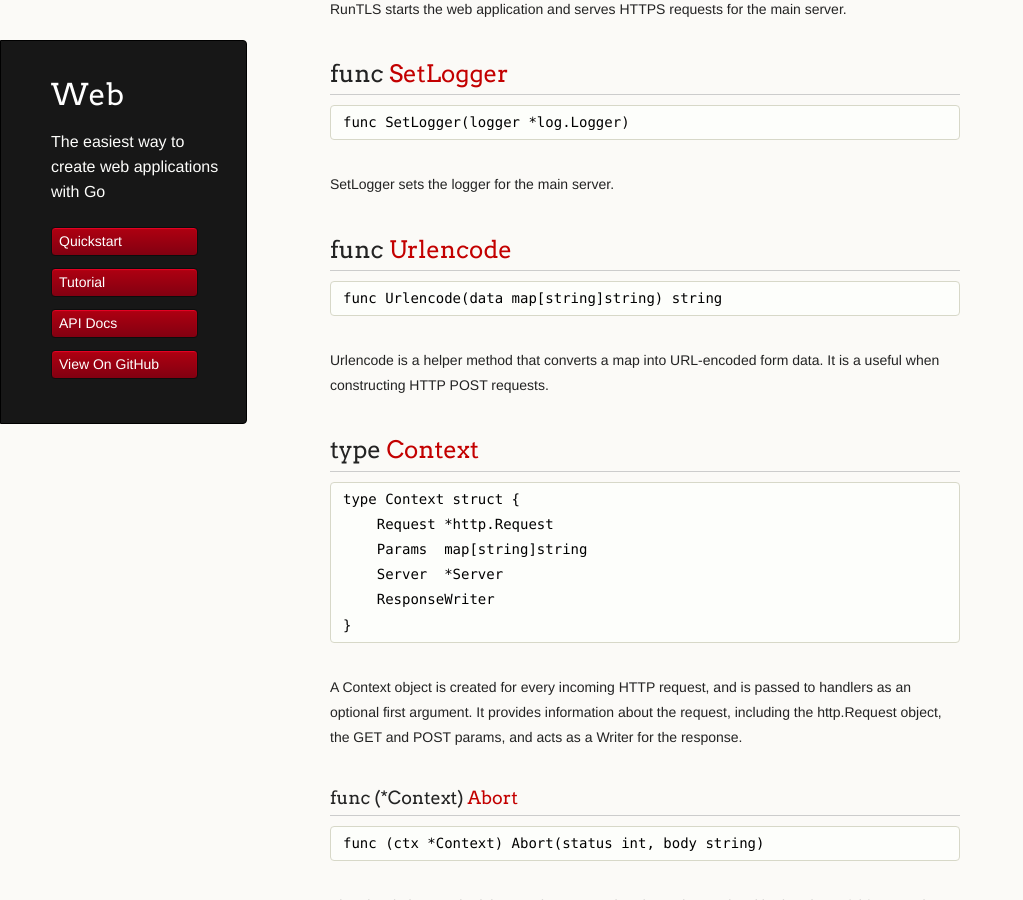
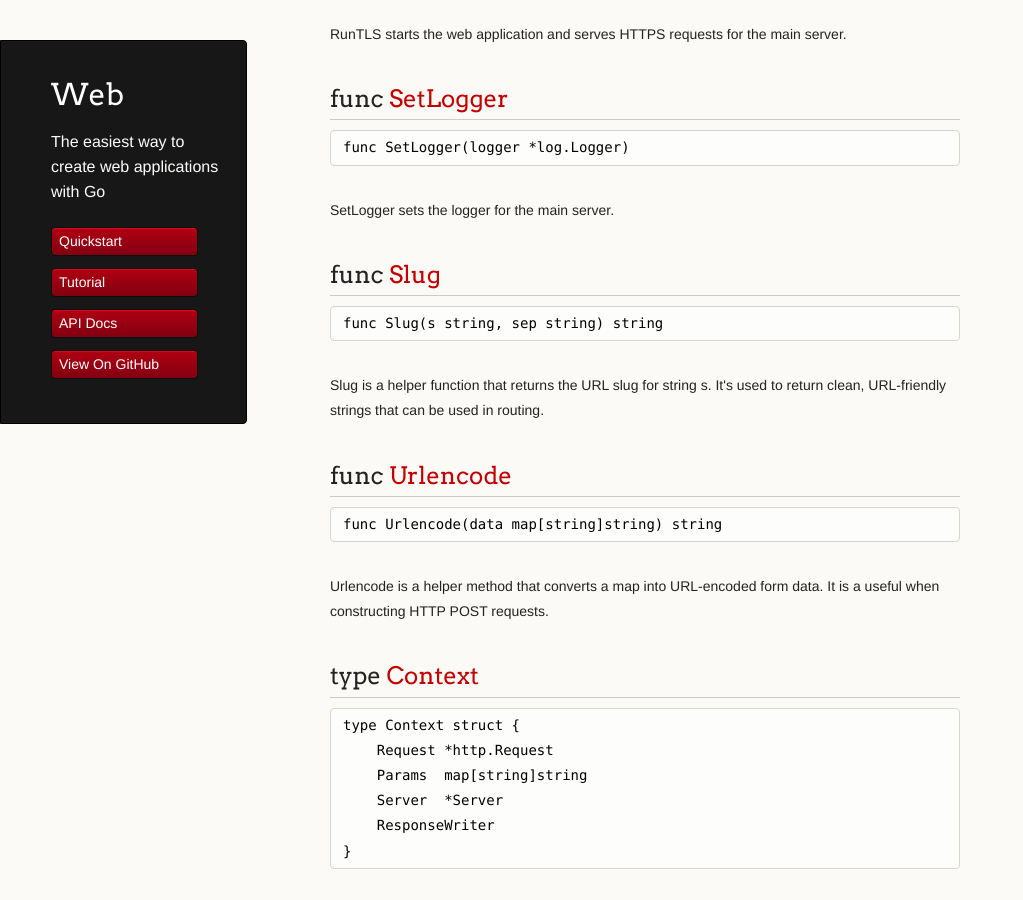
Before and after one commit to hoisie/web, a Jekyll site: the page built from api.html, in a window 1280 px wide and 900 px high, scrolled down 3415 px. Shown: the whole window, without its empty margins (0-1023 px from the left). Built offline with Jekyll 4.4.1, drawn with Linux system fonts in a browser that asks for light colours; nearby versions of some CDN libraries; some of the changed text lies outside the part shown.

Commit message:
Update API docs for Slug function

```diff
--- a/api.html
+++ b/api.html
@@ -22,17 +16,16 @@ title: Web.go API docs
 			<dd><code>import "github.com/hoisie/web"</code></dd>
 			</dl>
 			<dl>
-			<dd><a href="#pkg-overview" class="overviewLink">Overview</a></dd>
-			<dd><a href="#pkg-index">Index</a></dd>
+			<dd><a href="#overview" class="overviewLink">Overview</a></dd>
+			<dd><a href="#index">Index</a></dd>
 
 
-
-				<dd><a href="#pkg-subdirectories">Subdirectories</a></dd>
+				<dd><a href="#subdirectories">Subdirectories</a></dd>
 
 			</dl>
 		</div>
 		<!-- The package's Name is printed as title by the top-level template -->
-		<div id="pkg-overview" class="toggleVisible">
+		<div id="overview" class="toggleVisible">
 			<div class="collapsed">
 				<h2 class="toggleButton" title="Click to show Overview section">Overview ▹</h2>
 			</div>
@@ -47,13 +40,13 @@ writing simple, performant backend web services.
 		</div>
 
 
-		<h2 id="pkg-index">Index</h2>
+		<h2 id="index">Index</h2>
 		<!-- Table of contents for API; must be named manual-nav to turn off auto nav. -->
 		<div id="manual-nav">
 			<dl>
 
 
-				<dd><a href="#pkg-variables">Variables</a></dd>
+				<dd><a href="#variables">Variables</a></dd>
 
 
 
@@ -88,6 +81,9 @@ writing simple, performant backend web services.
 
 
 				<dd><a href="#SetLogger">func SetLogger(logger *log.Logger)</a></dd>
+
+
+				<dd><a href="#Slug">func Slug(s string, sep string) string</a></dd>
 
 
 				<dd><a href="#Urlencode">func Urlencode(data map[string]string) string</a></dd>
@@ -206,7 +202,7 @@ writing simple, performant backend web services.
 
 
 
-			<h2 id="pkg-variables">Variables</h2>
+			<h2 id="variables">Variables</h2>
 
 				<pre>var Config = &amp;ServerConfig{
     RecoverPanic: true,
@@ -324,6 +320,18 @@ RunTLS starts the web application and serves HTTPS requests for the main server.
 			<pre>func SetLogger(logger *log.Logger)</pre>
 			<p>
 SetLogger sets the logger for the main server.
+</p>
+
+
+
+
+
+			<h2 id="Slug">func <a href="/target/web.go?s=17440:17478#L615">Slug</a></h2>
+			<pre>func Slug(s string, sep string) string</pre>
+			<p>
+Slug is a helper function that returns the URL slug for string s.
+It&#39;s used to return clean, URL-friendly strings that can be
+used in routing.
 </p>
 
 
@@ -674,7 +682,7 @@ ServerConfig is configuration for server objects.
 
 
 
-		<h2 id="pkg-subdirectories">Subdirectories</h2>
+		<h2 id="subdirectories">Subdirectories</h2>
 
 	<table class="dir">
 	<tr>
@@ -690,7 +698,7 @@ ServerConfig is configuration for server objects.
 
 
 			<tr>
-			<td class="name"><a href="examples/">examples</a></td>
+			<td class="name"><a href="examples">examples</a></td>
 			<td>&nbsp;&nbsp;&nbsp;&nbsp;</td>
 			<td style="width: auto"></td>
 			</tr>
```
Also changed, not shown: other parts of api.html (+0 -6 lines).
